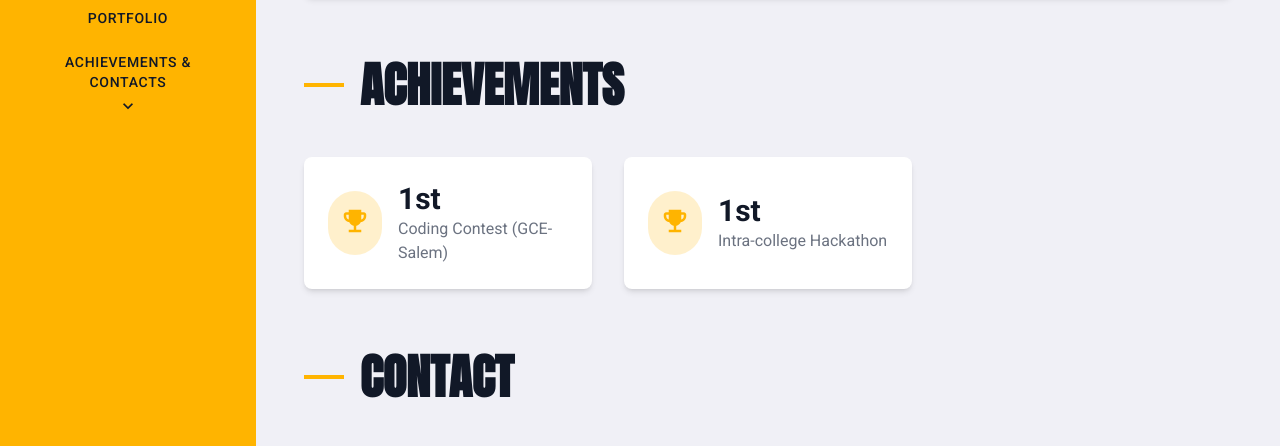
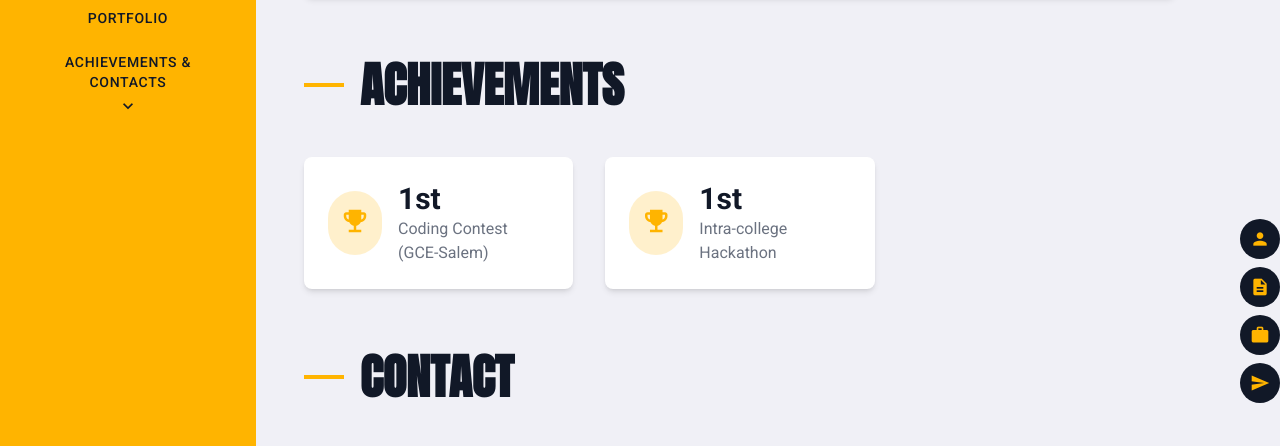
Before and after one commit to Hariharaprasad-03/profile_page, a plain HTML site: page achivemment&contact.html in a window 1280 px wide. Shown: the part 339-785 px from the top of the page. Drawn offline with nearby package versions, Linux system fonts and the light colour scheme.

Commit message:
chages mmaede on links

```diff
--- a/achivemment&contact.html
+++ b/achivemment&contact.html
@@ -240,11 +240,40 @@
                                 </button>
                             </form>
                         </div> -->
+
                     </div>
                 </div>
             </section>
         </main>
+
+        <div class="hidden lg:flex flex-col items-center justify-center space-y-2 ml-4 relative timeline-line">
+                    <span
+                        class="absolute -top-4 w-4 h-4 rounded-full bg-gray-900 dark:bg-gray-100 flex items-center justify-center">
+                        <span class="w-1 h-1 bg-primary rounded-full"></span>
+                    </span>
+                    <a class="w-10 h-10 rounded-full bg-gray-900 dark:bg-gray-700 flex items-center justify-center text-primary z-10 hover:bg-primary hover:text-gray-900 transition-colors"
+                        href="index.html">
+                        <span class="material-icons text-xl">person</span>
+                    </a>
+                    <a class="w-10 h-10 rounded-full bg-gray-900 dark:bg-gray-700 flex items-center justify-center text-primary z-10 hover:bg-primary hover:text-gray-900 transition-colors"
+                        href="Experience.html">
+                        <span class="material-icons text-xl">description</span>
+                    </a>
+                    <a class="w-10 h-10 rounded-full bg-gray-900 dark:bg-gray-700 flex items-center justify-center text-primary z-10 hover:bg-primary hover:text-gray-900 transition-colors"
+                        href="projects.html">
+                        <span class="material-icons text-xl">work</span>
+                    </a>
+                    <a class="w-10 h-10 rounded-full bg-gray-900 dark:bg-gray-700 flex items-center justify-center text-primary z-10 hover:bg-primary hover:text-gray-900 transition-colors"
+                        href="achivemment&contact.html">
+                        <span class="material-icons text-xl">send</span>
+                    </a>
+                    <span
+                        class="absolute -bottom-4 w-4 h-4 rounded-full bg-gray-900 dark:bg-gray-100 flex items-center justify-center">
+                        <span class="w-1 h-1 bg-primary rounded-full"></span>
+                    </span>
+                </div>
     </div>
+
 </body>
 
 </html>
```
